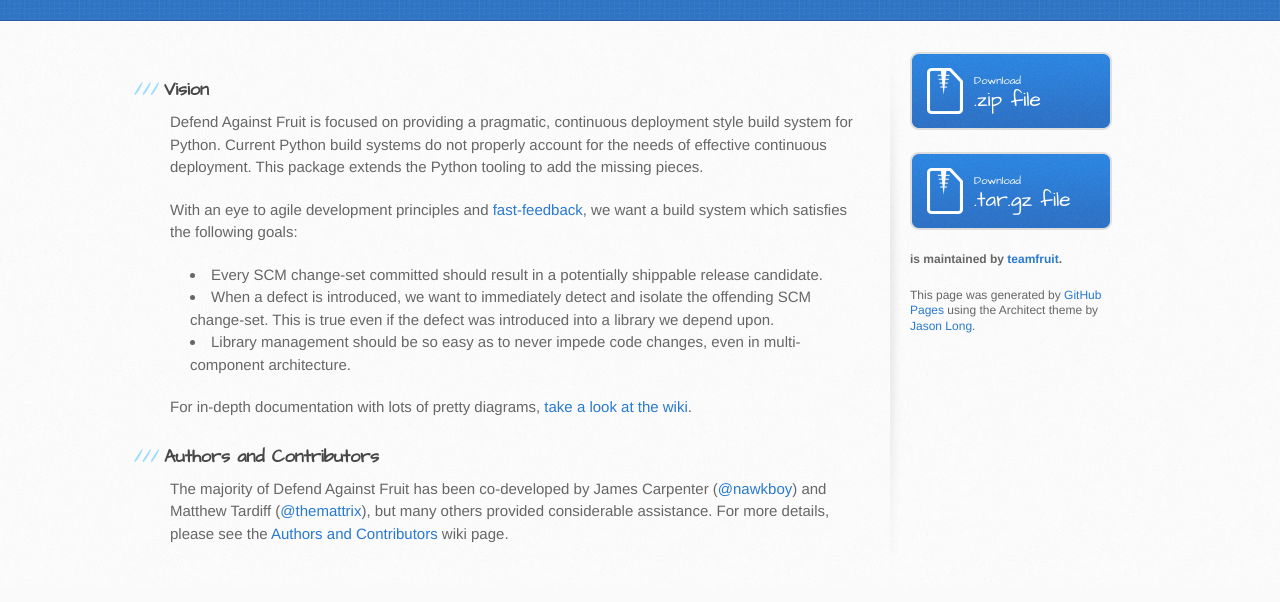
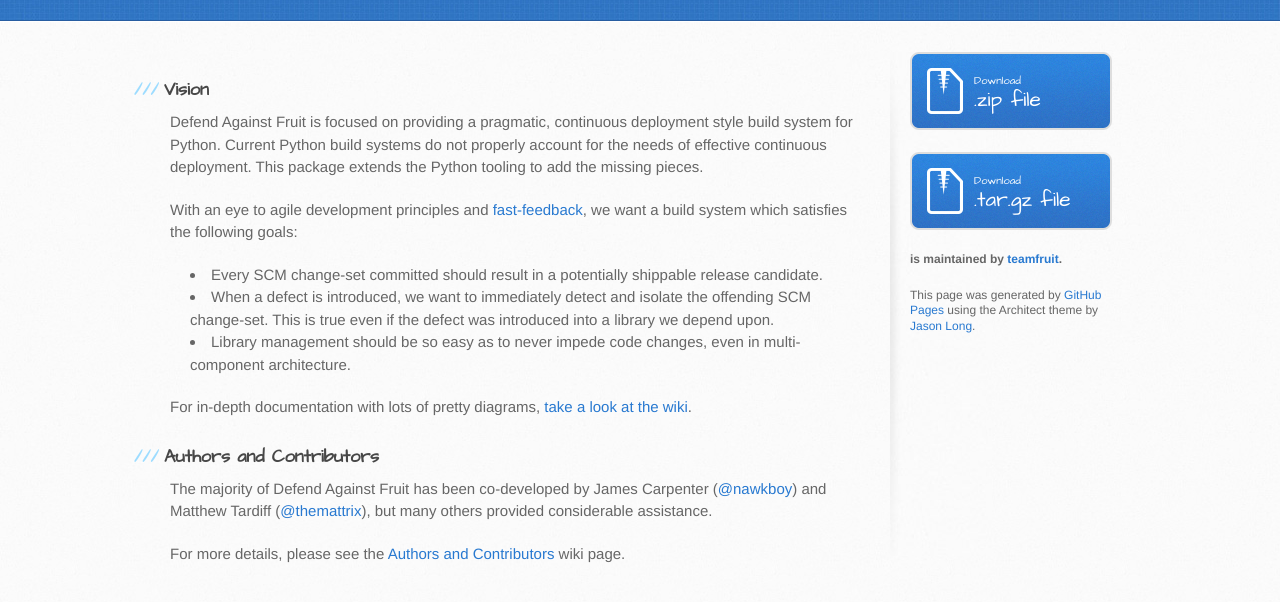
Before and after one commit to teamfruit/defend_against_fruit, a plain HTML site: page index.html in a window 1280 px wide. Shown: the part 252-854 px from the top of the page. Drawn offline with Linux system fonts and the light colour scheme.

```diff
--- a/index.html
+++ b/index.html
@@ -42,7 +42,9 @@
 
 <h3>Authors and Contributors</h3>
 
-<p>The majority of Defend Against Fruit has been co-developed by James Carpenter (<a href="https://github.com/nawkboy" class="user-mention">@nawkboy</a>) and Matthew Tardiff (<a href="https://github.com/themattrix" class="user-mention">@themattrix</a>), but many others provided considerable assistance. For more details, please see the <a href="https://github.com/teamfruit/defend_against_fruit/wiki/Authors-And-Contributors">Authors and Contributors</a> wiki page.</p>
+<p>The majority of Defend Against Fruit has been co-developed by James Carpenter (<a href="https://github.com/nawkboy" class="user-mention">@nawkboy</a>) and Matthew Tardiff (<a href="https://github.com/themattrix" class="user-mention">@themattrix</a>), but many others provided considerable assistance. </p>
+
+<p>For more details, please see the <a href="https://github.com/teamfruit/defend_against_fruit/wiki/Authors-And-Contributors">Authors and Contributors</a> wiki page.</p>
         </section>
 
         <aside id="sidebar">
```
Also changed, not shown: params.json (+1 -1 lines).
